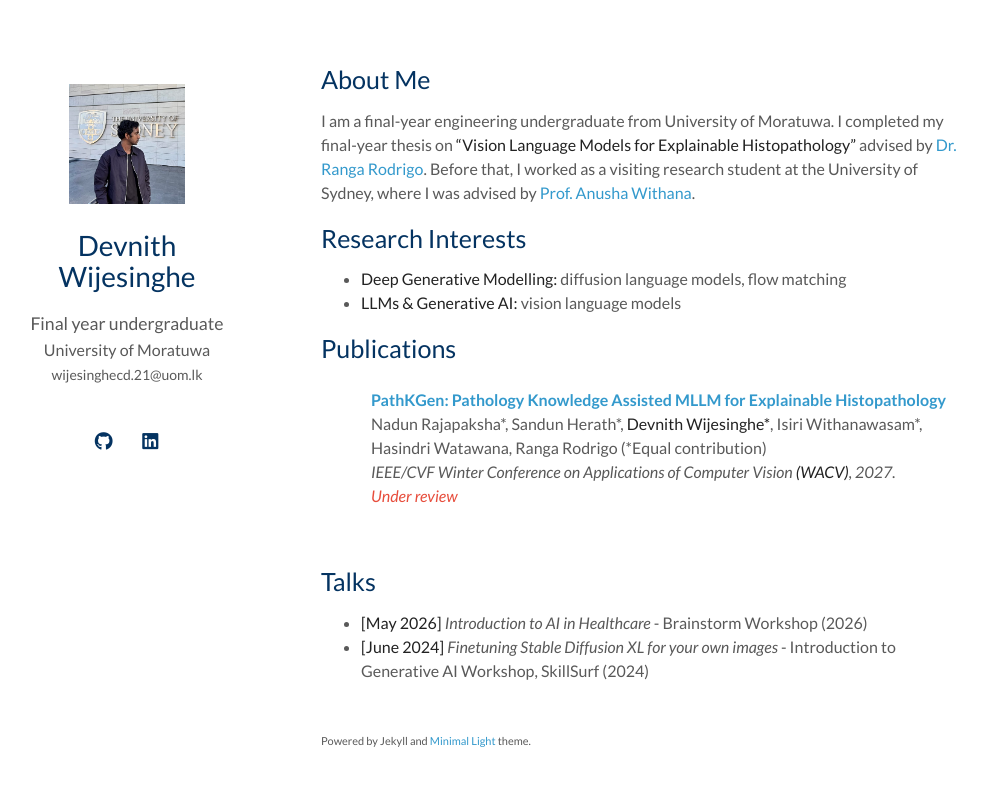
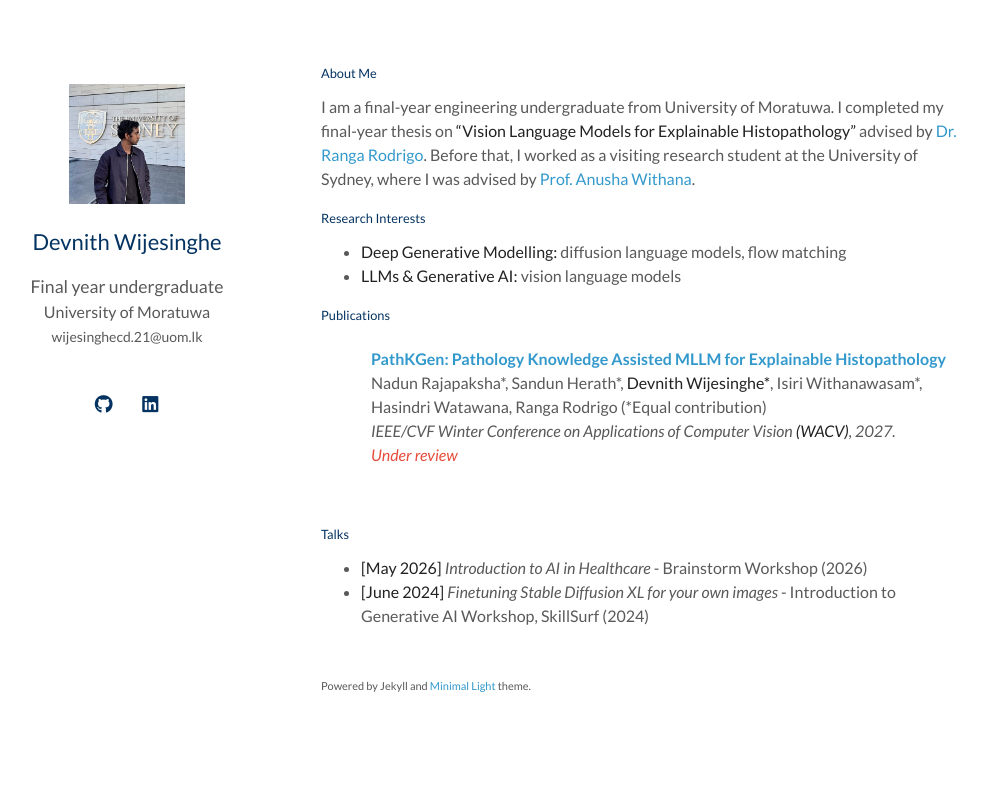
Before and after one commit to devnithw/devnithw.github.io, a Jekyll site: the page built from index.md, in a window 1280 px wide. Shown: the top 786 px of the page, without its empty margins (149-1136 px from the left). Built offline with Jekyll 4.4.1, drawn with Linux system fonts in a browser that asks for light colours; a style sheet for code colours, icons or effects is not loaded; our own code applies the rules of GitHub Pages for plain Markdown files.

Commit message:
Updated font

```diff
--- a/_sass/minimal-light.scss
+++ b/_sass/minimal-light.scss
@@ -244,7 +244,7 @@ h2 {
   color:#043361;
   font-weight: 500;
   margin:2px 0px 15px;
-  font-size: 157%;
+  font-size: 80%;
 }
 
 @media (prefers-color-scheme: dark) {
@@ -266,7 +266,7 @@ h1, h2, h3 {
 }
 
 h1 {
-  font-size:28px;
+  font-size:22px;
 }
 
 a {
```
